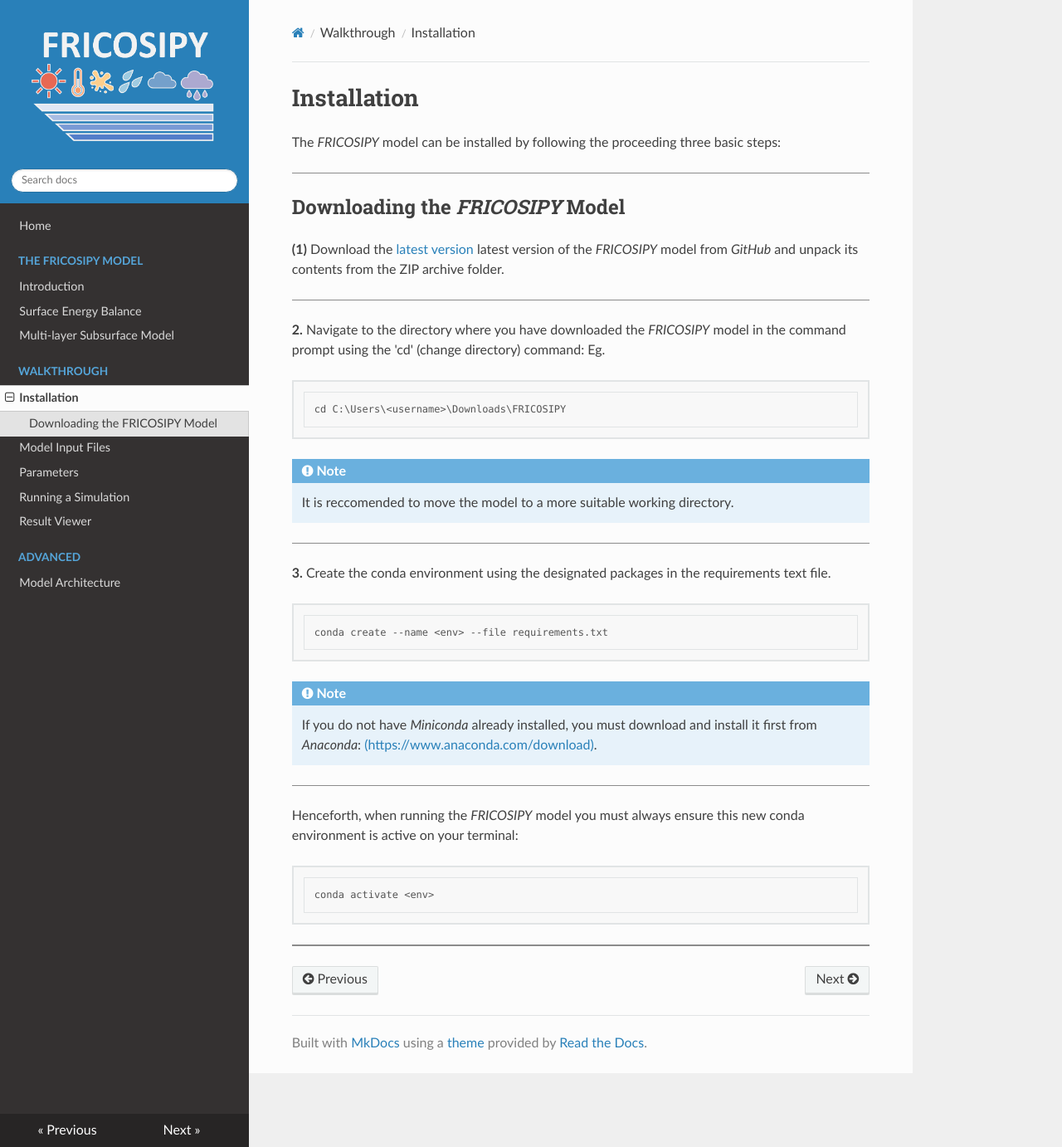
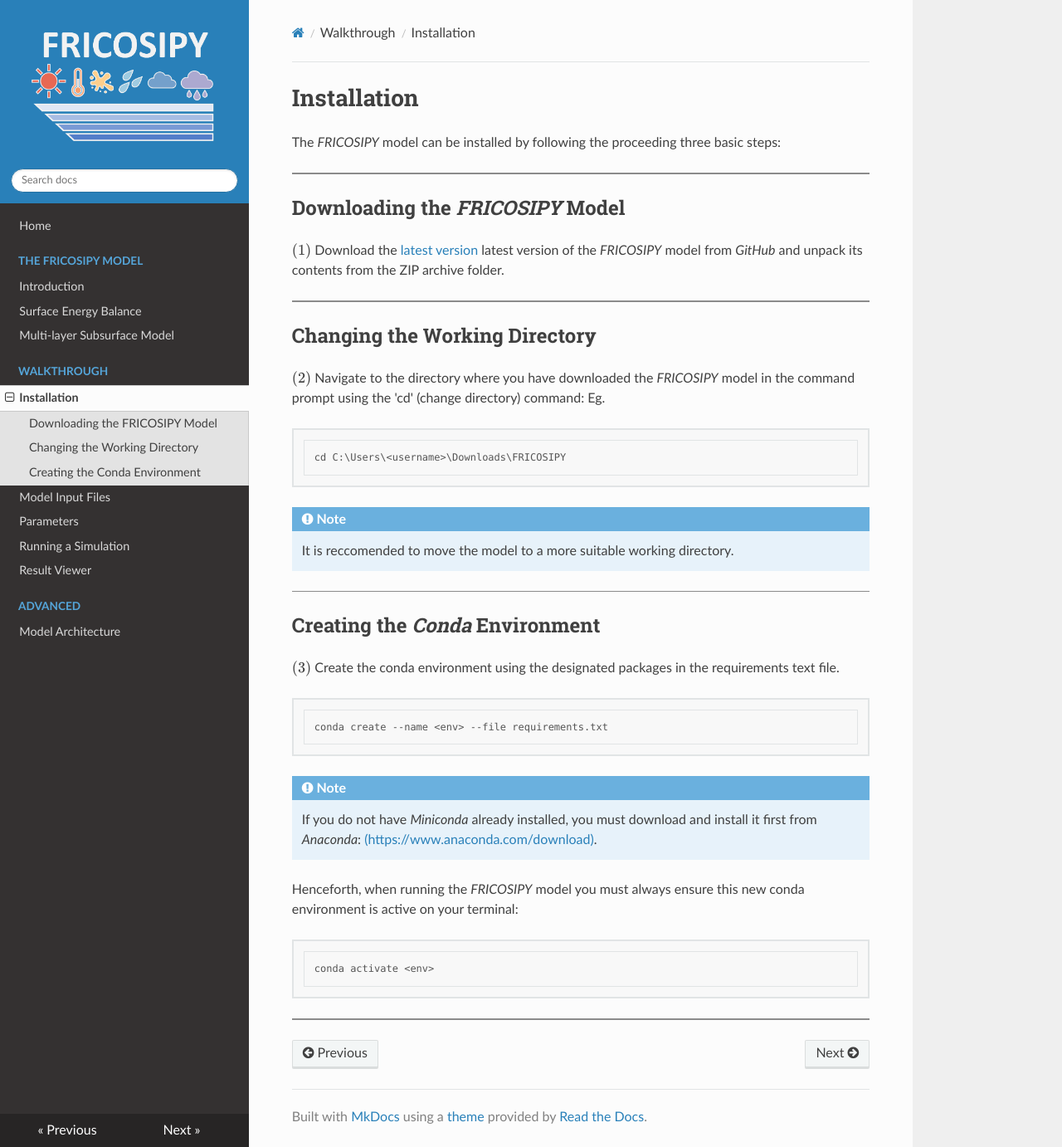
Before and after one commit to MarcusGastaldello/FRICOSIPY, an MkDocs documentation site: the page built from docs/installation.md, in a window 1280 px wide and 1382 px high. Shown: the whole window at 83% size. Built offline with MkDocs 1.6.1, drawn with Linux system fonts in a browser that asks for light colours.

Commit message:
Update installation.md

````diff
--- a/docs/installation.md
+++ b/docs/installation.md
@@ -7,15 +7,17 @@ og_description: Guidelines on how to install the FRICOSIPY model
 
 The *FRICOSIPY* model can be installed by following the proceeding three basic steps:
 
-<hr style="height:1px; background-color:#8b8b8b; border:none;" />
+<hr style="height:2px; background-color:#8b8b8b; border:none;" />
 
 ## Downloading the *FRICOSIPY* Model
 
-**(1)**    Download the [latest version](https://github.com/MarcusGastaldello/FRICOSIPY) latest version of the *FRICOSIPY* model from *GitHub* and unpack its contents from the ZIP archive folder.
+**$(1)$**    Download the [latest version](https://github.com/MarcusGastaldello/FRICOSIPY) latest version of the *FRICOSIPY* model from *GitHub* and unpack its contents from the ZIP archive folder.
 
-<hr style="height:1px; background-color:#8b8b8b; border:none;" />
+<hr style="height:2px; background-color:#8b8b8b; border:none;" />
 
-**2.**    Navigate to the directory where you have downloaded the *FRICOSIPY* model in the command prompt using the 'cd' (change directory) command: Eg.
+## Changing the Working Directory
+
+**$(2)$**     Navigate to the directory where you have downloaded the *FRICOSIPY* model in the command prompt using the 'cd' (change directory) command: Eg.
 
 ```python
 cd C:\Users\<username>\Downloads\FRICOSIPY
@@ -25,9 +27,11 @@ cd C:\Users\<username>\Downloads\FRICOSIPY
 
     It is reccomended to move the model to a more suitable working directory.
 
-<hr style="height:1px; background-color:#8b8b8b; border:none;" />
+<hr style="height🕛px; background-color:#8b8b8b; border:none;" />
 
-**3.**    Create the conda environment using the designated packages in the requirements text file.
+## Creating the *Conda* Environment
+
+**$(3)$**    Create the conda environment using the designated packages in the requirements text file.
 
 ```python
 conda create --name <env> --file requirements.txt
@@ -37,8 +41,6 @@ conda create --name <env> --file requirements.txt
 
      If you do not have *Miniconda* already installed, you must download and install it first from *Anaconda*: [(https://www.anaconda.com/download)](https://www.anaconda.com/download).
 
-<hr style="height:1px; background-color:#8b8b8b; border:none;" />
-
 Henceforth, when running the *FRICOSIPY* model you must always ensure this new conda environment is active on your terminal:
 
 ```python
````
